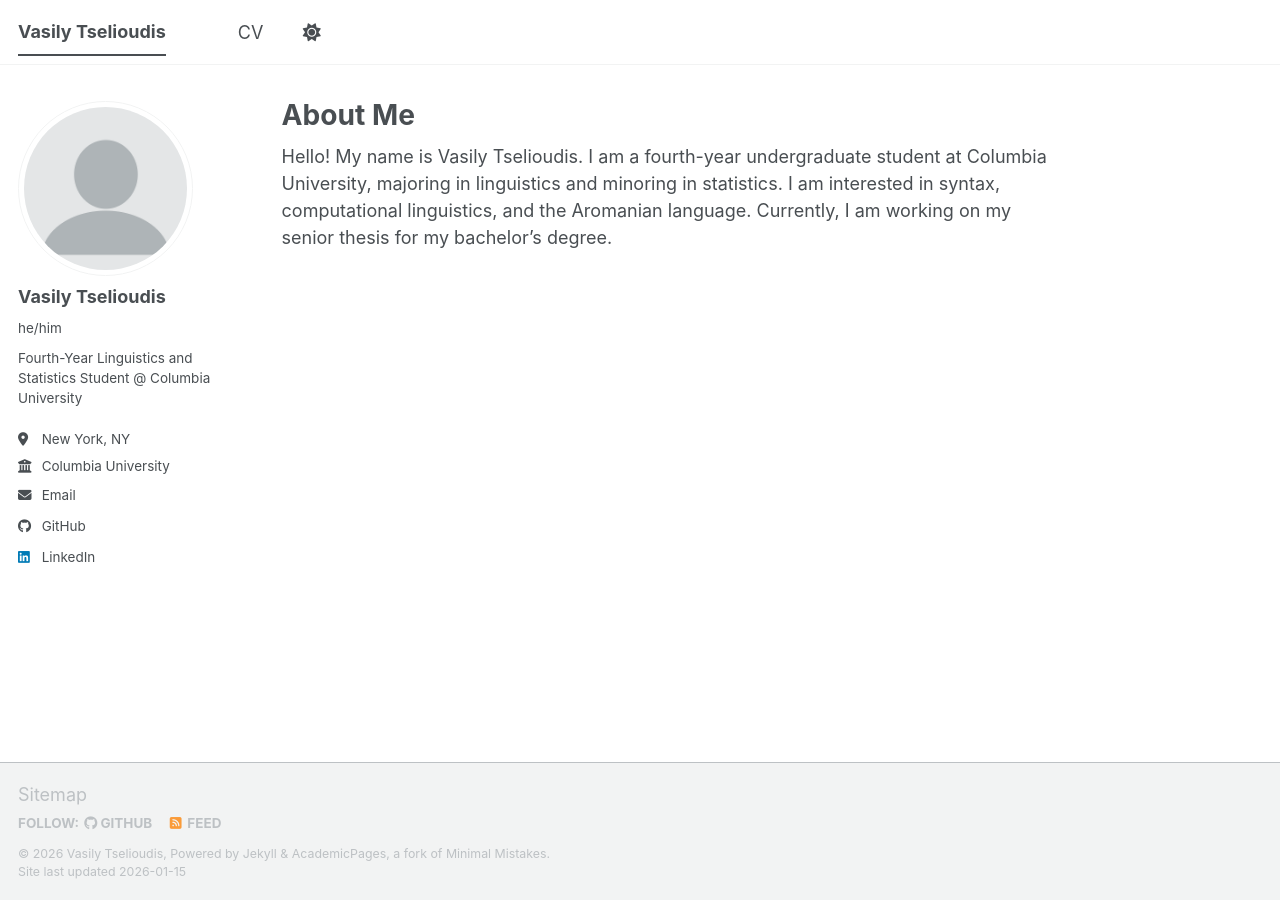
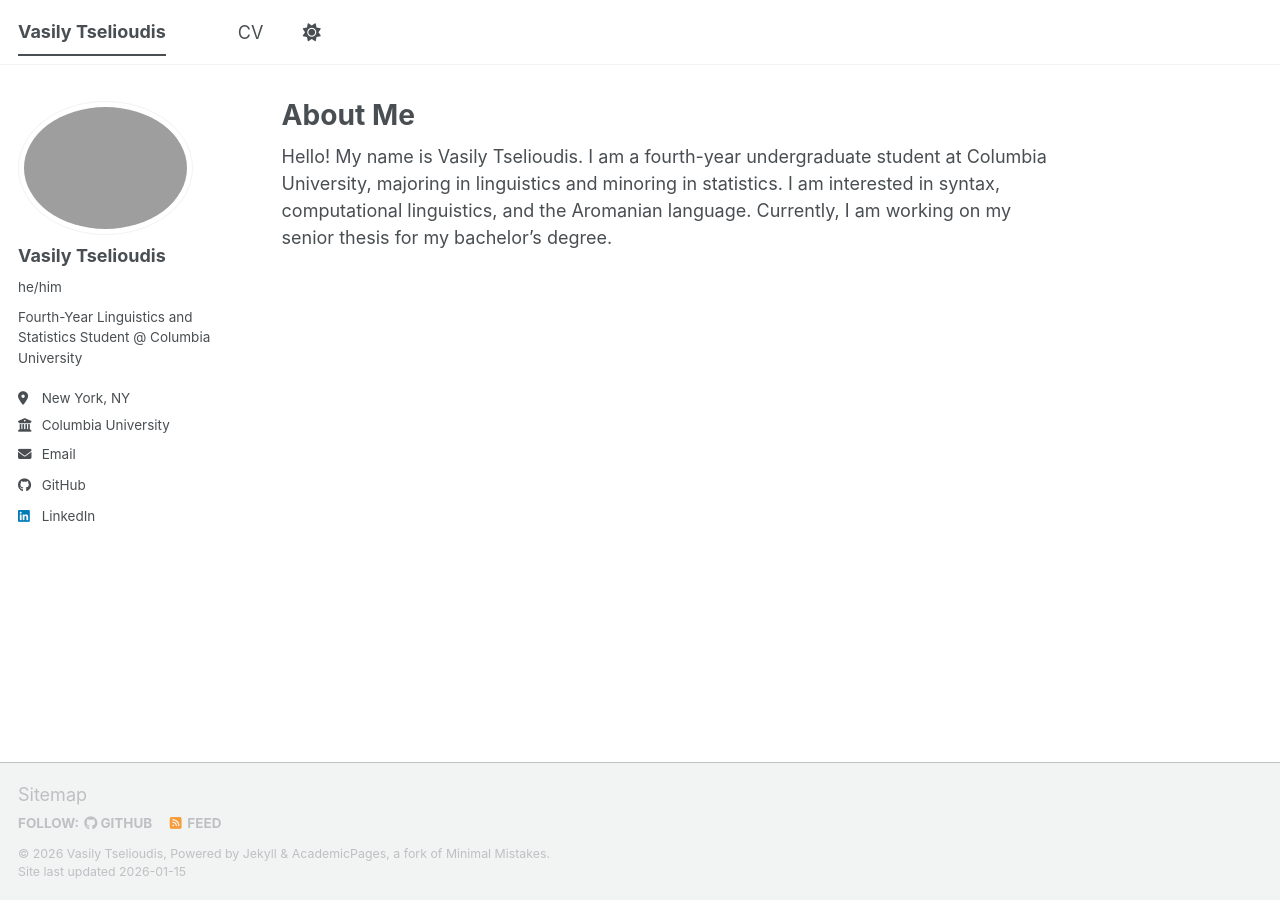
Before and after one commit to vtselioudis/vtselioudis.github.io, a Jekyll site: the page built from _pages/about.md, in a window 1280 px wide. Built offline with Jekyll 4.4.1, drawn with Linux system fonts in a browser that asks for light colours; a script bundle is joined from its source files by our own code; library files that are not in the unit come from our copies.

Commit message:
Update _config.yml

```diff
--- a/_config.yml
+++ b/_config.yml
@@ -23,7 +23,7 @@ repository               : "academicpages/academicpages.github.io"
 #               Additional customization can be done by editing /_includes/author-profile.html
 author:
   # Biographic information
-  avatar           : "profile.png"
+  avatar           : "/files/DSC_0180.JPG"
   name             : "Vasily Tselioudis"
   pronouns         : "he/him"
   bio              : "Fourth-Year Linguistics and Statistics Student @ Columbia University"
```
